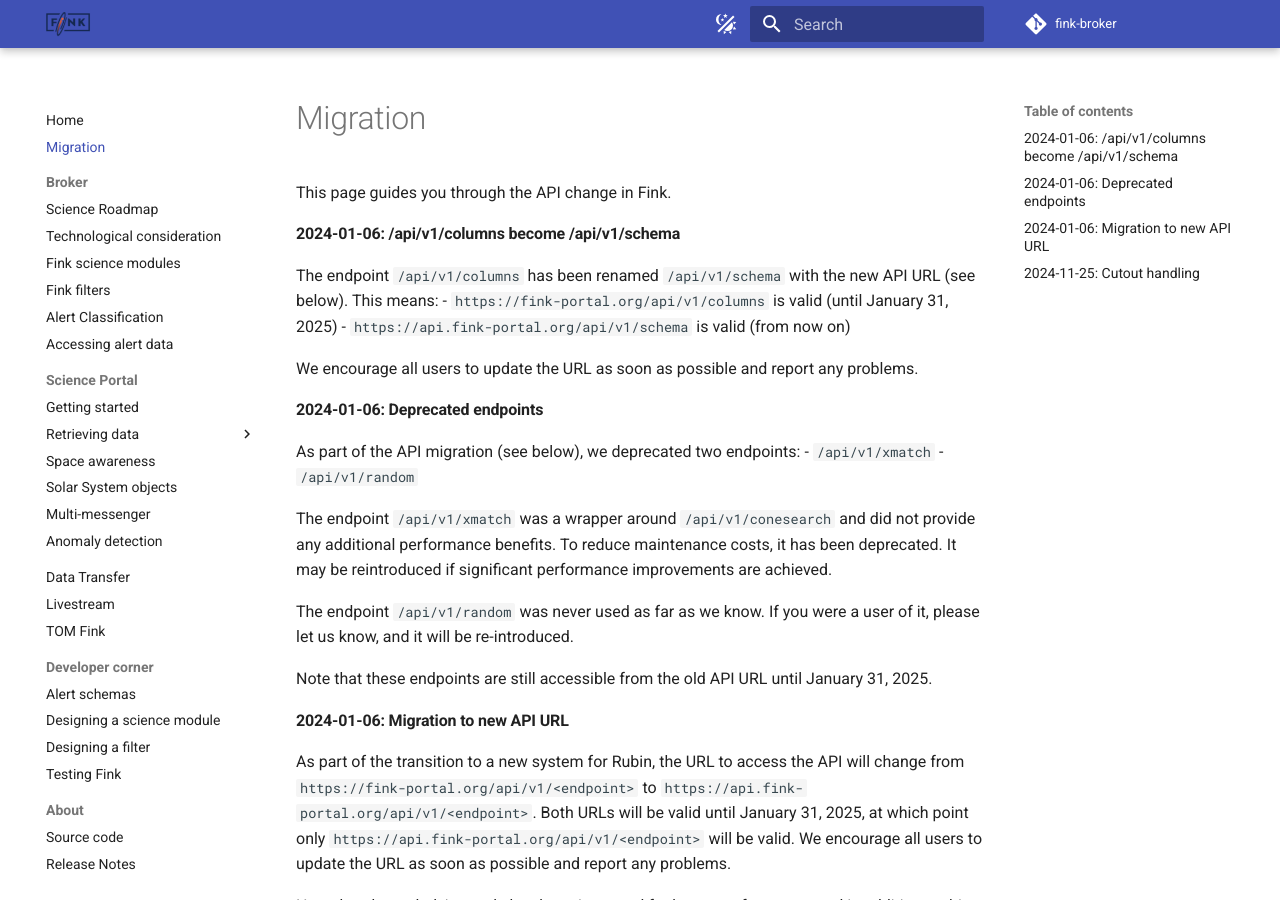
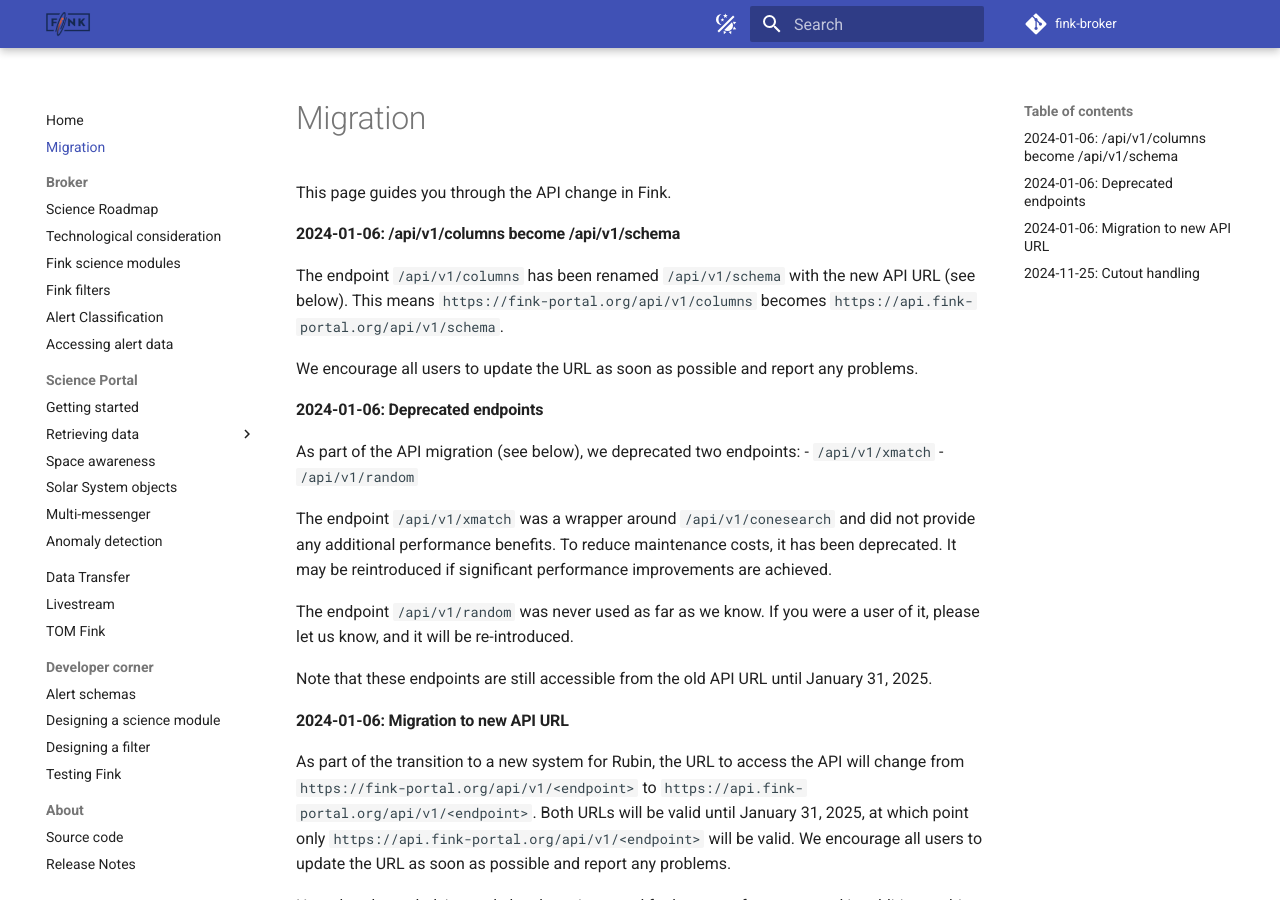
Before and after one commit to astrolabsoftware/fink, an MkDocs documentation site: the page built from docs/migration.md, in a window 1280 px wide and 900 px high. Built offline with MkDocs 1.6.1 and Material for MkDocs 9.7.7, drawn with Linux system fonts in a browser that asks for light colours; comment, search, counter and statistics services are not loaded.

Commit message:
Update migration guide

```diff
--- a/docs/migration.md
+++ b/docs/migration.md
@@ -4,9 +4,7 @@ This page guides you through the API change in Fink.
 
 #### 2024-01-06: /api/v1/columns become /api/v1/schema
 
-The endpoint `/api/v1/columns` has been renamed `/api/v1/schema` with the new API URL (see below). This means:
-- `https://fink-portal.org/api/v1/columns` is valid (until January 31, 2025)
-- `https://api.fink-portal.org/api/v1/schema` is valid (from now on)
+The endpoint `/api/v1/columns` has been renamed `/api/v1/schema` with the new API URL (see below). This means `https://fink-portal.org/api/v1/columns` becomes `https://api.fink-portal.org/api/v1/schema`.
 
 We encourage all users to update the URL as soon as possible and report any problems.
 
```
